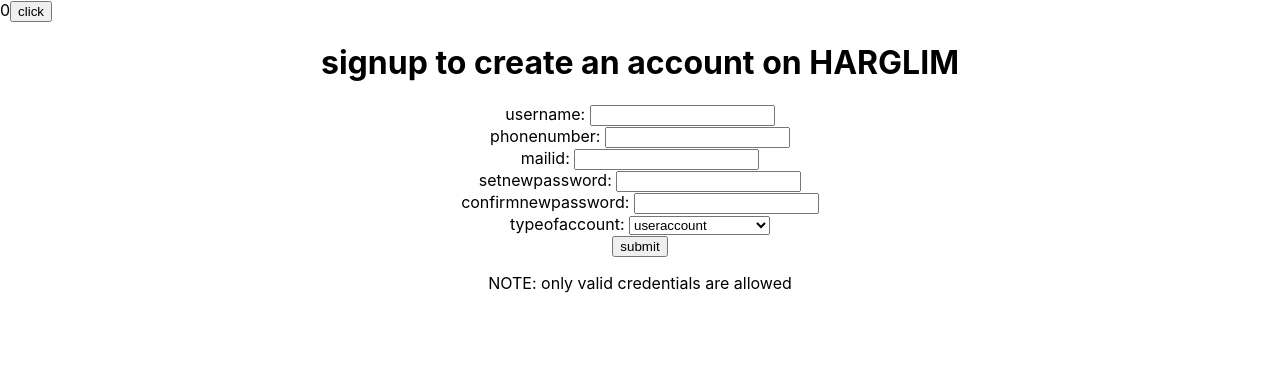
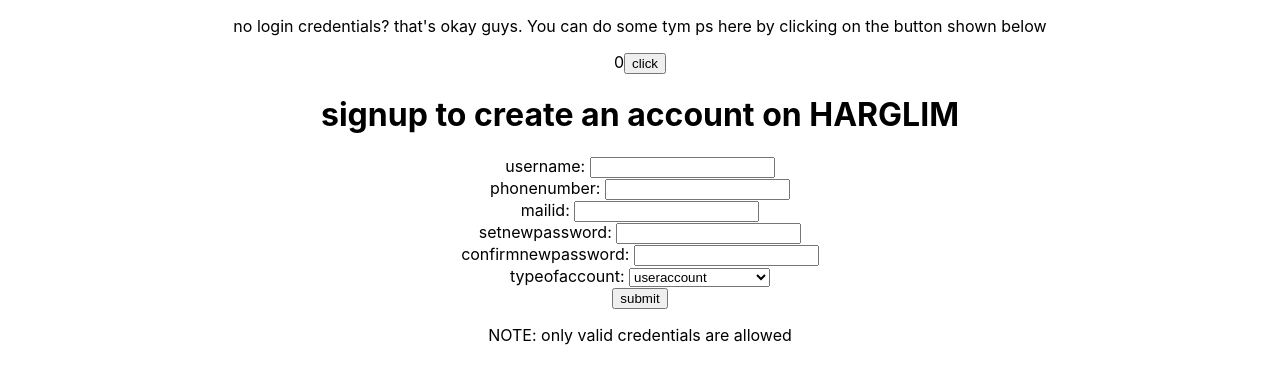
Before and after one commit to saiteja72749/harglimproject, a React (Create React App) app: page / in a window 1280 px wide. Shown: the top 382 px of the page. Built offline with nearby package versions, Linux system fonts and the light colour scheme.

Commit message:
count commit again

```diff
--- a/src/Components/CountMini.js
+++ b/src/Components/CountMini.js
@@ -17,8 +17,11 @@ class CountMini extends Component {
   render() {
     return (
       <div>
+        <center>
+         <p>no login credentials? that's okay guys. You can do some tym ps here by clicking on the button shown below</p>
         {this.state.count}
         <button onClick={()=>{this.increment()}}>click</button>
+        </center>
       </div>
     )
   }
```
